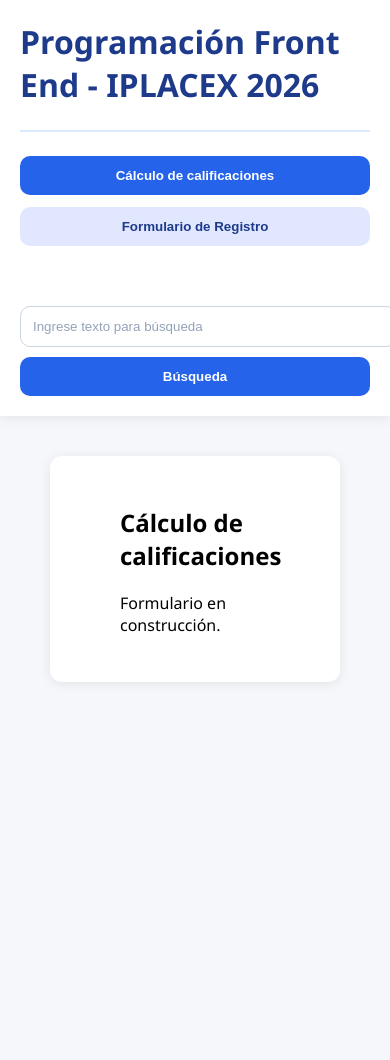
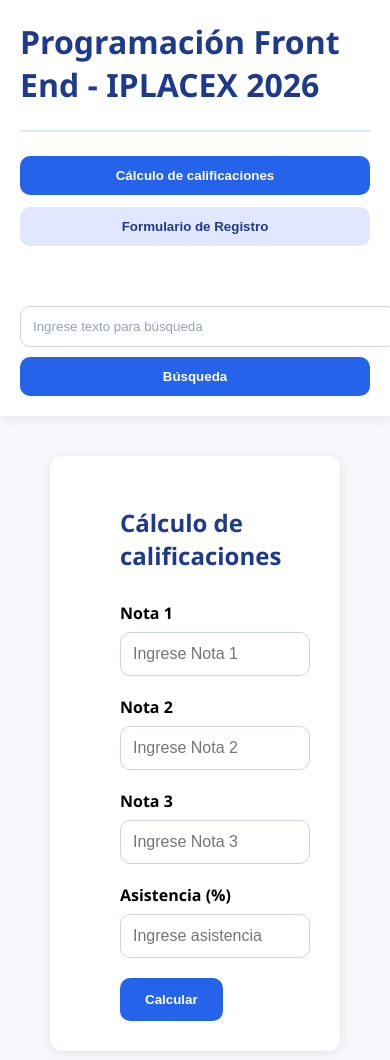
Before and after one commit to marc7soto-web/Control-notas-examen-final, a Vue app: page / in a window 390 px wide. Shown: the top 1060 px of the page. Before the commit the page ends 844 px from the top, so only its background shows below. Built offline with nearby package versions, Linux system fonts and the light colour scheme.

Commit message:
Implementacion formulario de calculo de calificaciones

```diff
--- a/src/App.vue
+++ b/src/App.vue
@@ -45,14 +45,59 @@
 
       <section v-if="activeTab === 'calificaciones'">
 
-        <h2>Cálculo de calificaciones</h2>
+        <h2 class="section-title">
+          Cálculo de calificaciones
+        </h2>
 
-        <p>
-          Formulario en construcción.
-        </p>
+        <form class="grades-form">
+
+          <div class="form-group">
+
+            <label for="nota1">
+              Nota 1
+            </label>
+
+            <input id="nota1" type="number" placeholder="Ingrese Nota 1">
+
+          </div>
+
+          <div class="form-group">
+
+            <label for="nota2">
+              Nota 2
+            </label>
+
+            <input id="nota2" type="number" placeholder="Ingrese Nota 2">
+
+          </div>
+
+          <div class="form-group">
+
+            <label for="nota3">
+              Nota 3
+            </label>
+
+            <input id="nota3" type="number" placeholder="Ingrese Nota 3">
+
+          </div>
+
+          <div class="form-group">
+
+            <label for="asistencia">
+              Asistencia (%)
+            </label>
+
+            <input id="asistencia" type="number" placeholder="Ingrese asistencia">
+
+          </div>
+
+          <button type="button" class="calculate-button">
+            Calcular
+          </button>
+
+        </form>
 
       </section>
-
       <section v-if="activeTab === 'registro'">
 
         <h2>Formulario de Registro</h2>
--- a/src/style.css
+++ b/src/style.css
@@ -146,4 +146,59 @@
     width: 100%;
   }
 
+  /* Título de sección */
+  .section-title {
+    color: #1e3a8a;
+    margin-bottom: 30px;
+  }
+
+  /* Formulario de calificaciones */
+  .grades-form {
+    max-width: 500px;
+  }
+
+  /* Grupo de campos */
+  .form-group {
+    display: flex;
+    flex-direction: column;
+    margin-bottom: 20px;
+  }
+
+  /* Etiquetas */
+  .form-group label {
+    font-weight: 600;
+    margin-bottom: 8px;
+  }
+
+  /* Campos */
+  .form-group input {
+    padding: 12px;
+    border: 1px solid #cbd5e1;
+    border-radius: 10px;
+    font-size: 1rem;
+  }
+
+  /* Foco del campo */
+  .form-group input:focus {
+    outline: none;
+    border-color: #2563eb;
+  }
+
+  /* Botón calcular */
+  .calculate-button {
+    border: none;
+    border-radius: 10px;
+    padding: 14px 25px;
+    background-color: #2563eb;
+    color: white;
+    font-weight: 600;
+    cursor: pointer;
+    transition: 0.3s;
+  }
+
+  .calculate-button:hover {
+    background-color: #1d4ed8;
+  }
+
+
 }
```
